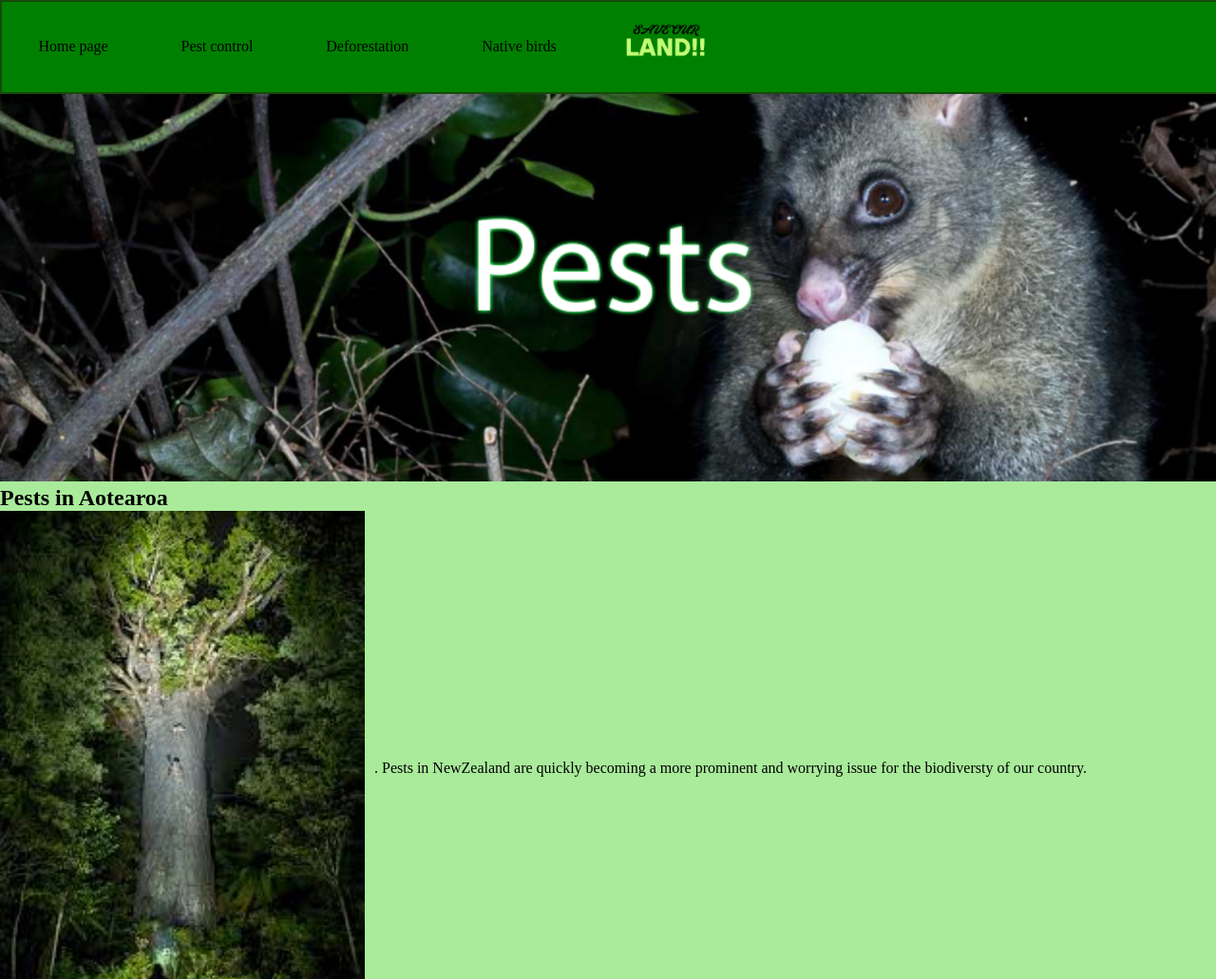
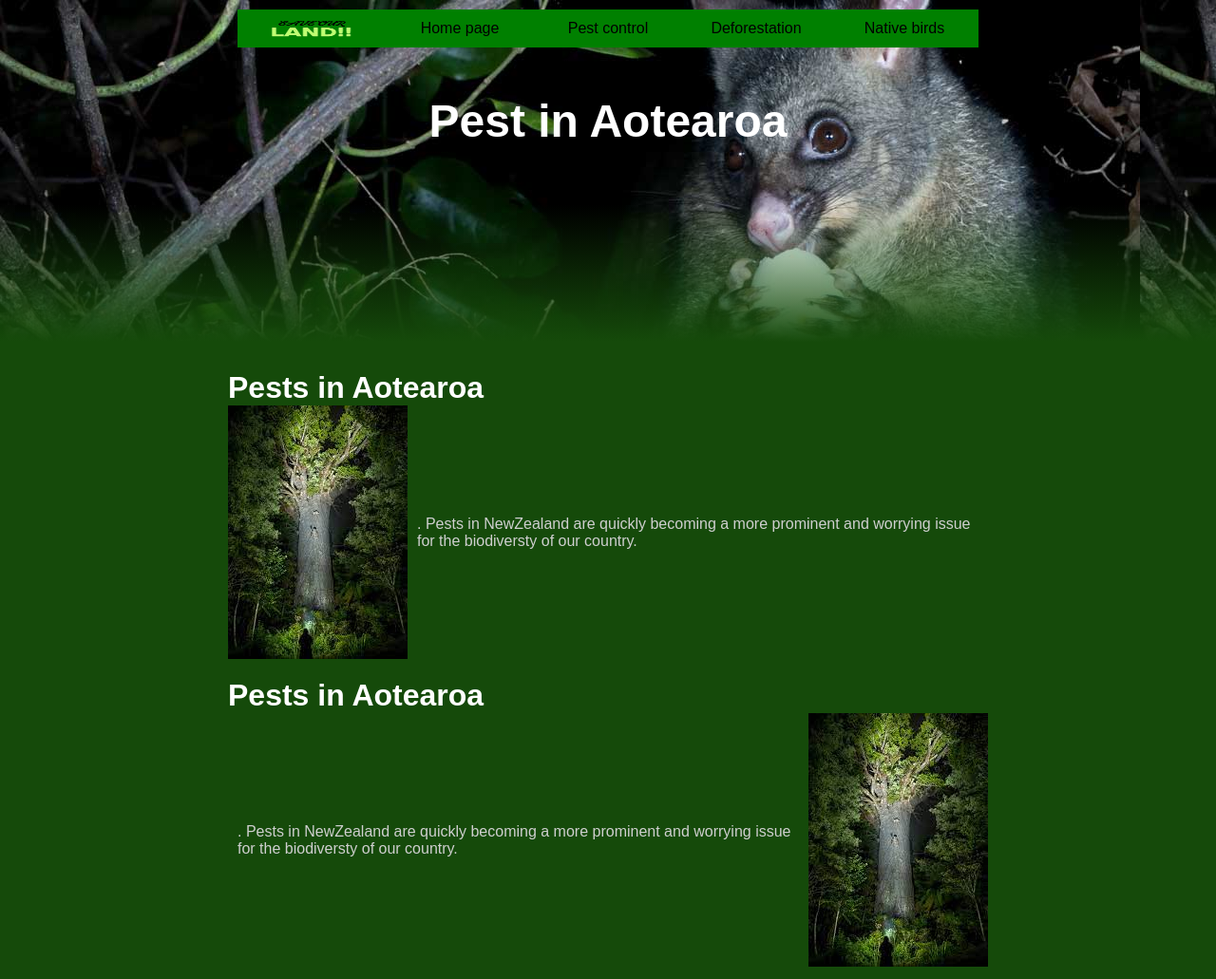
Before and after one commit to GfrostyM/George-Maplesden---92005-Assessment, a plain HTML site: page page1.html in a window 1280 px wide. Shown: the top 1031 px of the page at 95% size. Drawn offline with Linux system fonts and the light colour scheme.

Commit message:
banner images might change

```diff
--- a/1style.css
+++ b/1style.css
@@ -8,48 +8,92 @@ padding: 0%;
 }
 
 
-.nav{
+body{
+  background-color:#154a0a;
+  color:#CFCFCF;
+  font-family: Arial;
+}
+
+.banner {
+  position: absolute;
+  top: 0;
+  width: 100%;
+  height: 360px;
+  background-image:url("/images/1banner.jpg");
+}
+
+.banner:after {
+  content:"";
+  position: absolute;
+  bottom: 0;
+  left: 0;
+  right: 0;
+  background: linear-gradient(to bottom, rgba(21, 74, 10, 0) 0%,rgba(21, 74, 10, 1) 100%);
+  height: 40%;
+}
+
+.banner h1 {
+  margin-top: 100px;
+  color: white;
+  text-align: center;
+  font-size: xxx-large;
+}
+
+.parent {
+  margin-top: 320px;
+}
+
+.parent > div {
+  padding: 10px 0;
+  margin: auto;
+  max-width: 800px;
+}
+
+h2 {
+  font-size: xx-large;
+  font-weight: bold;
+  color: white;
+}
+
+.nav {
   position: sticky;
   top: 0;
-list-style-type: none;
-margin-bottom:17%;
-padding:0%;
-overflow: hidden;
-background-color:green;
-align: center;
-border:2px solid #154a0a;
-width:100%;
-
+  margin: auto;
+  padding: 10px;
+  max-width: 780px;
+  height: 40px;
 }
 
-li{
-display: inline;
+ul {
+  list-style-type: none;
 }
 
-li a{
+li {
+  display: block;
+  float: left;
+  width: 20%;
+}
 
-  float: left;
+li a {
   display: block;
-  color: #f2f2f2;
-  display: inline;
+  width: 100%;
+  height: 40px;
+  line-height: 40px;
   color: black;
   text-align: center;
-  padding: 3% 3%;
   text-decoration: none;
   background-color:green;
-  border-color: black;
-
 }
-
 li a:hover{
-background-color:#a9eb9b;
+  background-color:#a9eb9b;
 }
-a{
-font-size: 100%;
+a {
+  font-size: 100%;
 }
-
-.banner1{
-margin-top: -17%;
+li img {
+  height: 40px;
+  width: 100%;
+  background-color:green;
 }
 
 .footer{
--- a/2style.css
+++ b/2style.css
@@ -1,6 +1,4 @@
-body{
-background-color:#a9eb9b ;
-}
+
 
 *{
 margin: 0%;
@@ -8,48 +6,92 @@ padding: 0%;
 }
 
 
-.nav{
+body{
+  background-color:#154a0a;
+  color:#CFCFCF;
+  font-family: Arial;
+}
+
+.banner {
+  position: absolute;
+  top: 0;
+  width: 100%;
+  height: 360px;
+  background-image:url("/images/22banner.jpg");
+}
+
+.banner:after {
+  content:"";
+  position: absolute;
+  bottom: 0;
+  left: 0;
+  right: 0;
+  background: linear-gradient(to bottom, rgba(21, 74, 10, 0) 0%,rgba(21, 74, 10, 1) 100%);
+  height: 40%;
+}
+
+.banner h1 {
+  margin-top: 100px;
+  color: white;
+  text-align: center;
+  font-size: xxx-large;
+}
+
+.parent {
+  margin-top: 320px;
+}
+
+.parent > div {
+  padding: 10px 0;
+  margin: auto;
+  max-width: 800px;
+}
+
+h2 {
+  font-size: xx-large;
+  font-weight: bold;
+  color: white;
+}
+
+.nav {
   position: sticky;
   top: 0;
-list-style-type: none;
-margin-bottom:17%;
-padding:0%;
-overflow: hidden;
-background-color:green;
-align: center;
-border:2px solid #154a0a;
-width:100%;
-
+  margin: auto;
+  padding: 10px;
+  max-width: 780px;
+  height: 40px;
 }
 
-li{
-display: inline;
+ul {
+  list-style-type: none;
 }
 
-li a{
+li {
+  display: block;
+  float: left;
+  width: 20%;
+}
 
-  float: left;
+li a {
   display: block;
-  color: #f2f2f2;
-  display: inline;
+  width: 100%;
+  height: 40px;
+  line-height: 40px;
   color: black;
   text-align: center;
-  padding: 3% 3%;
   text-decoration: none;
   background-color:green;
-  border-color: black;
-
 }
-
 li a:hover{
-background-color:#a9eb9b;
+  background-color:#a9eb9b;
 }
-a{
-font-size: 100%;
+a {
+  font-size: 100%;
 }
-
-.banner2{
-margin-top: -17%;
+li img {
+  height: 40px;
+  width: 100%;
+  background-color:green;
 }
 
 .footer{
--- a/3style.css
+++ b/3style.css
@@ -8,48 +8,92 @@ padding: 0%;
 }
 
 
-.nav{
+body{
+  background-color:#154a0a;
+  color:#CFCFCF;
+  font-family: Arial;
+}
+
+.banner {
+  position: absolute;
+  top: 0;
+  width: 100%;
+  height: 360px;
+  background-image:url("/images/3banner.jpg");
+}
+
+.banner:after {
+  content:"";
+  position: absolute;
+  bottom: 0;
+  left: 0;
+  right: 0;
+  background: linear-gradient(to bottom, rgba(21, 74, 10, 0) 0%,rgba(21, 74, 10, 1) 100%);
+  height: 40%;
+}
+
+.banner h1 {
+  margin-top: 100px;
+  color: white;
+  text-align: center;
+  font-size: xxx-large;
+}
+
+.parent {
+  margin-top: 320px;
+}
+
+.parent > div {
+  padding: 10px 0;
+  margin: auto;
+  max-width: 800px;
+}
+
+h2 {
+  font-size: xx-large;
+  font-weight: bold;
+  color: white;
+}
+
+.nav {
   position: sticky;
   top: 0;
-list-style-type: none;
-margin-bottom:17%;
-padding:0%;
-overflow: hidden;
-background-color:green;
-align: center;
-border:2px solid #154a0a;
-width:100%;
-
+  margin: auto;
+  padding: 10px;
+  max-width: 780px;
+  height: 40px;
 }
 
-li{
-display: inline;
+ul {
+  list-style-type: none;
 }
 
-li a{
+li {
+  display: block;
+  float: left;
+  width: 20%;
+}
 
-  float: left;
+li a {
   display: block;
-  color: #f2f2f2;
-  display: inline;
+  width: 100%;
+  height: 40px;
+  line-height: 40px;
   color: black;
   text-align: center;
-  padding: 3% 3%;
   text-decoration: none;
   background-color:green;
-  border-color: black;
-
 }
-
 li a:hover{
-background-color:#a9eb9b;
+  background-color:#a9eb9b;
 }
-a{
-font-size: 100%;
+a {
+  font-size: 100%;
 }
-
-.banner3{
-margin-top: -17%;
+li img {
+  height: 40px;
+  width: 100%;
+  background-color:green;
 }
 
 .footer{
--- a/page1.html
+++ b/page1.html
@@ -8,18 +8,21 @@
 </head>
 <body>
 
+ <div class="banner fade-img">
+     <h1>Pest in Aotearoa</h1>
+ </div>
+ <div class="nav">
+     <ul>
+         <li><img src="images/save our land.png"></li>
+         <li><a href="index.html">Home page</a></li>
+         <li><a href="page1.html">Pest control</a></li>
+         <li><a href="page2.html">Deforestation</a></li>
+         <li><a href="page3.html">Native birds</a></li>
+     </ul>
+ </div>
+
 <div class="parent">
-<div class="nav">
-        <li><img width="12%" src="images/save our land.png"></li>
-    <li><a href="index.html">Home page</a></li>
-    <li><a href="page1.html">Pest control</a></li>
-    <li><a href="page2.html">Deforestation</a></li>
-    <li><a href="page3.html">Native birds</a></li>
-    <br>
-</div>
-<div class="banner1">
-<img width="100%" src="images/page1banner.png">
-</div>
+
 
   <div class="pestmain">
      <h2> <b>Pests in Aotearoa</b></h2>
@@ -28,7 +31,8 @@
 
   <p style="margin-left: 10px;">.
   Pests in NewZealand are quickly becoming a more prominent
-        and worrying issue for the biodiversty of our country. </p>
+        and worrying issue for the biodiversty of our country.
+  </p>
 </div>
 </div>
 
```
Also changed, not shown: page2.html (+7 -5 lines), page3.html (+8 -5 lines), images/1banner.jpg (added), images/22banner.jpg (added), images/2banner.jpg (added), images/33banner.jpg (added), images/3banner.jpg (added), images/page1banner.png (deleted), images/page2banner.png (deleted), images/page3banner.png (deleted).
